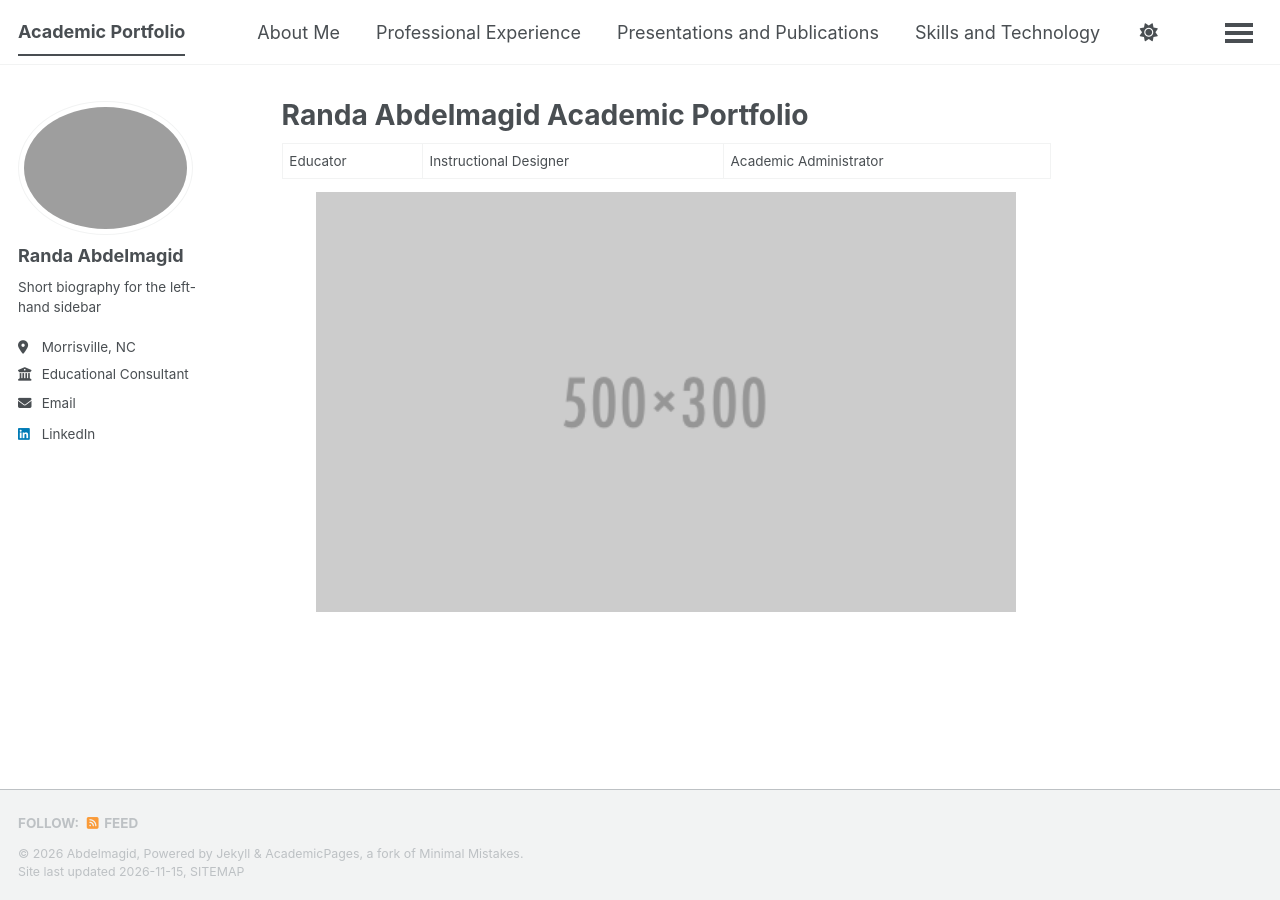
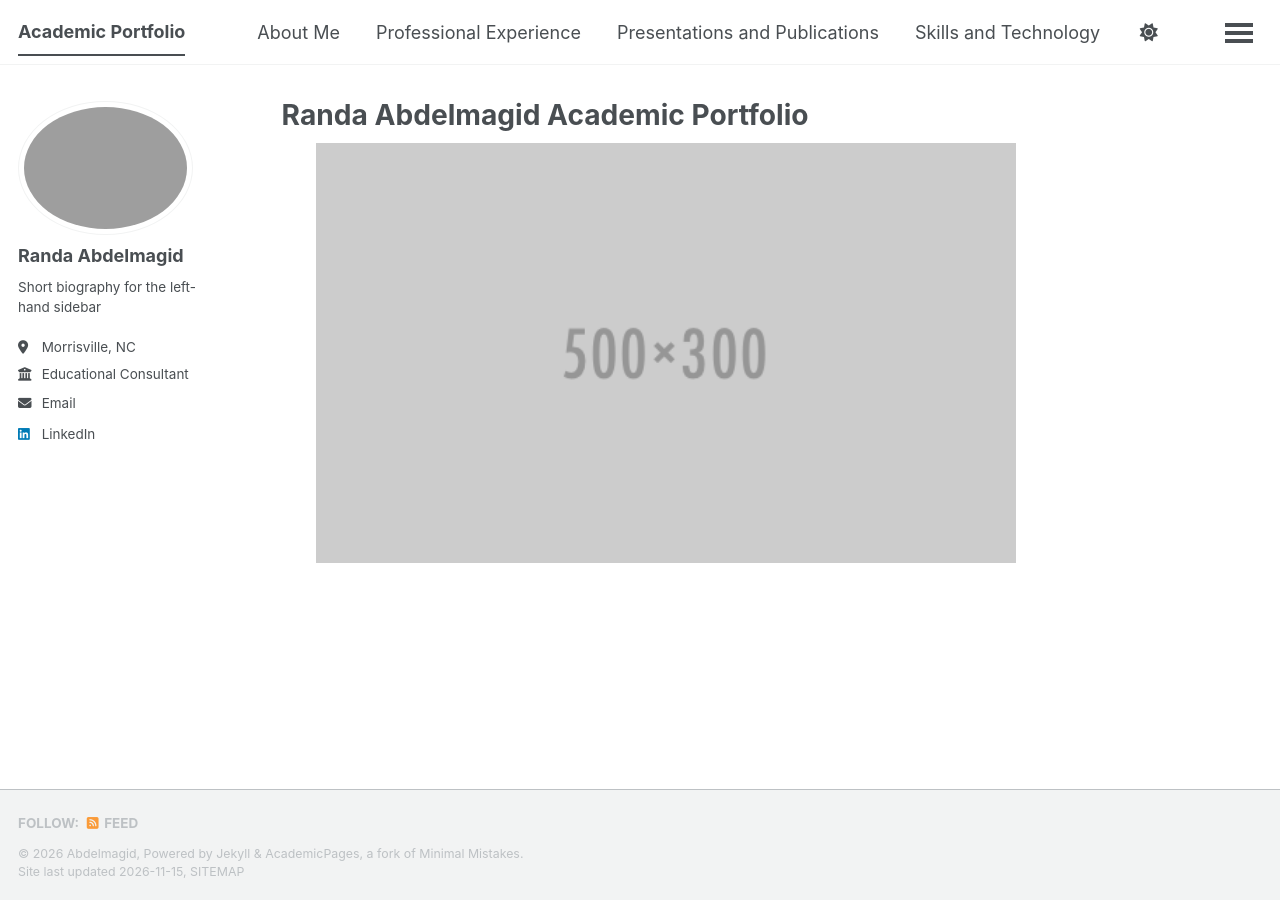
Before and after one commit to rfabdelmagid/rfabdelmagid.github.io, a Jekyll site: the page built from _pages/about.md, in a window 1280 px wide. Built offline with Jekyll 4.4.1, drawn with Linux system fonts in a browser that asks for light colours; a script bundle is joined from its source files by our own code; a style sheet for code colours, icons or effects is not loaded.

Commit message:
Update about.md

```diff
--- a/_pages/about.md
+++ b/_pages/about.md
@@ -8,8 +8,6 @@ redirect_from:
 
 ---
 
-Educator | Instructional Designer | Academic Administrator
-
 <p align="center">
   <img src="/images/500x300.png" alt="about" width="700">
 </p>
```
